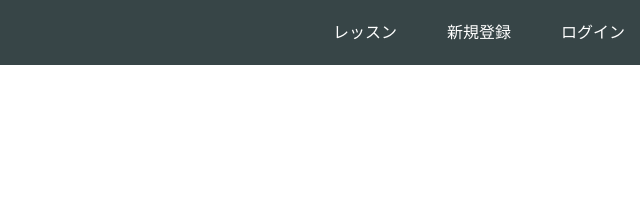
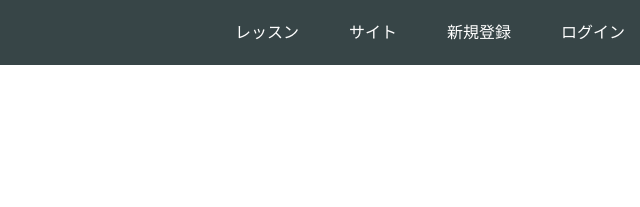
Before and after one commit to CarBoss1996/CarBoss1996github.io, a plain HTML site: page index.html in a window 1280 px wide. Shown: the top 207 px of the page, 640-1280 px from the left. Drawn offline with Linux system fonts and the light colour scheme.

Commit message:
Update index.html

```diff
--- a/index.html
+++ b/index.html
@@ -16,6 +16,7 @@
       <span class="fa fa-bars menu-icon"></span>
       <div class="header-right">
         <a href="#">レッスン</a>
+        <a href="#">サイト</a>
         <a href="#">新規登録</a>
         <a href="#" class="login">ログイン</a>
       </div>
```
